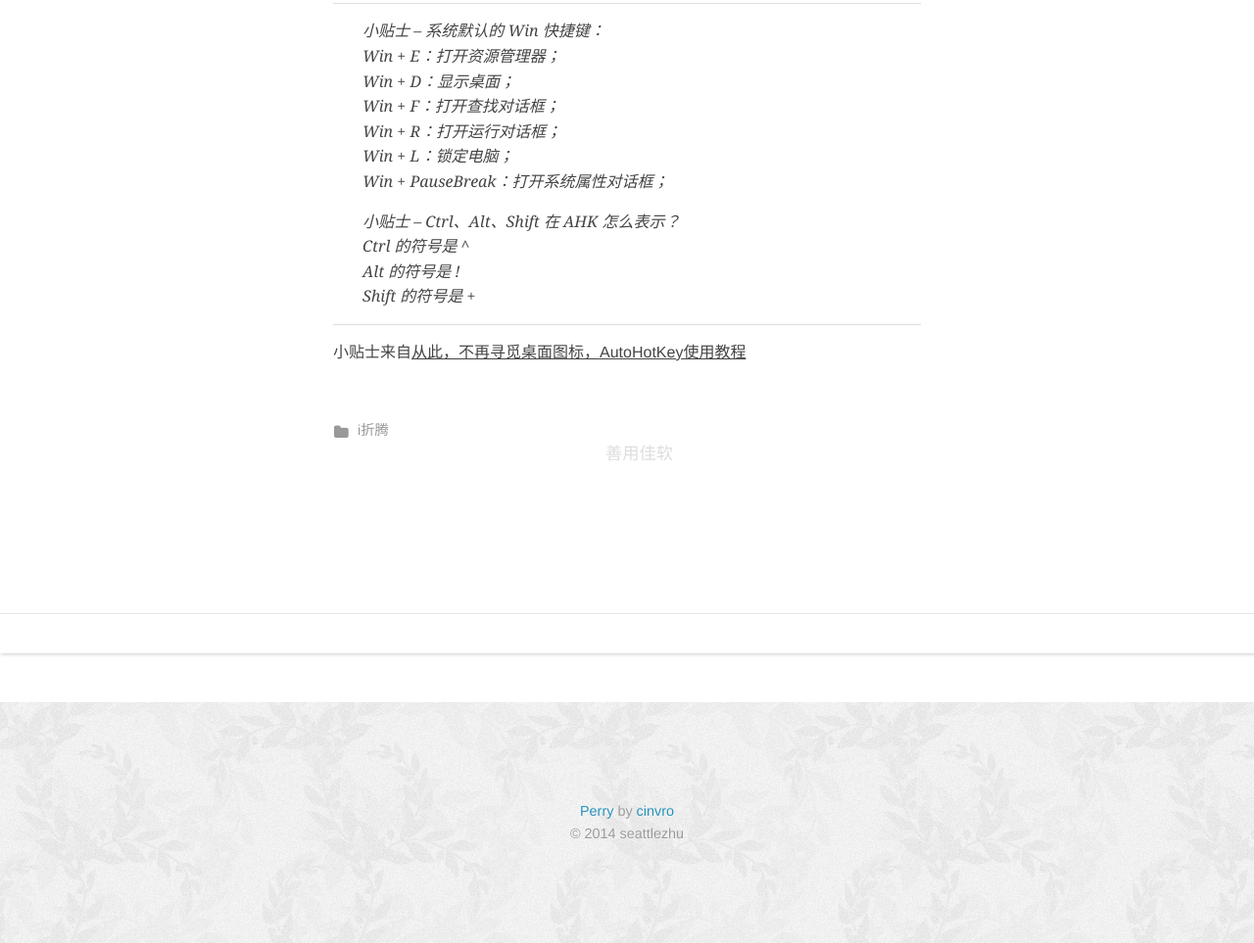
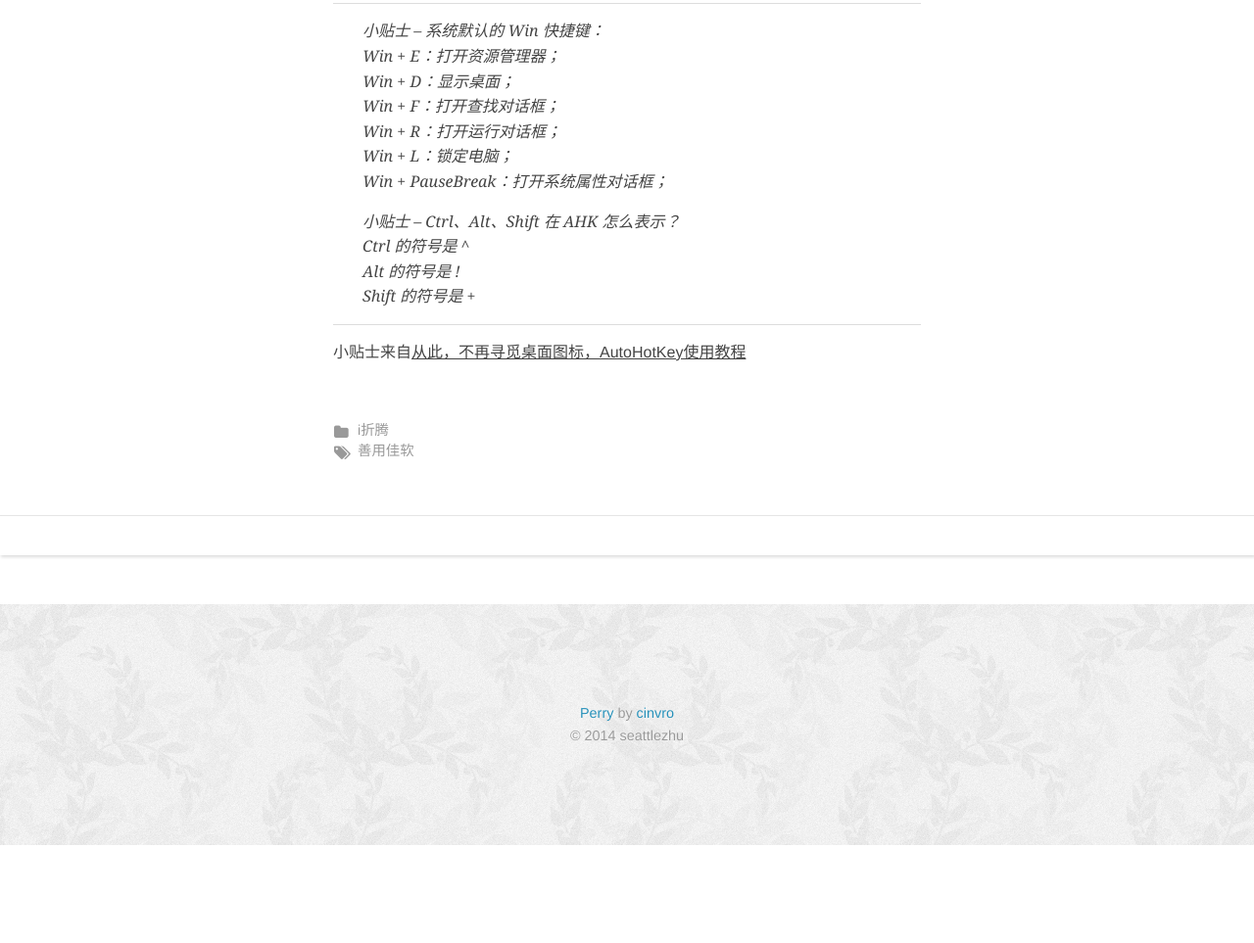
Before and after one commit to seattlezhu/seattlezhu.github.com, a plain HTML site: page 2013/08/10/use-shortcut-combination-everything-autohotkey-small-mind/index.html in a window 1280 px wide. Shown: the part 2183-3146 px from the top of the page at 98% size. After the commit the page ends 3046 px from the top, so only its background shows below. Drawn offline with nearby package versions, Linux system fonts and the light colour scheme; a script that the page names is missing.

Commit message:
Site updated: 2014-05-17 22:42:45

```diff
--- a/css/style.css
+++ b/css/style.css
@@ -475,8 +475,9 @@ article .entry .pullquote {
 }
 article footer {
   margin-top: 3em;
-  margin-bottom: 5.5em;
+  margin-bottom: 3em;
   padding-top: 10px;
+  padding-bottom: 10px;
   color: #999;
   font-size: 0.9em;
   line-height: 16px;
@@ -526,22 +527,13 @@ article footer .before-tags a:before {
   top: 2px;
   left: 1px;
 }
-article footer .tags {
-  max-width: 400px;
-  margin: 0 auto 5em;
-  text-align: center;
+article footer .tags:before {
+  content: '\f02c';
+  top: 2px;
+  left: 1px;
 }
-article footer .tags a {
-  display: inline-block;
-  padding: 0.2em 0.65em;
-  font-size: 1.2em;
-  -webkit-border-radius: 16px;
-  border-radius: 16px;
-  color: #ddd;
-}
-article footer .tags a:hover {
-  background: #f3f3f1;
-  color: #999;
+article footer a:hover {
+  color: #258fb8;
 }
 article footer .addthis {
   max-width: 400px;
```
